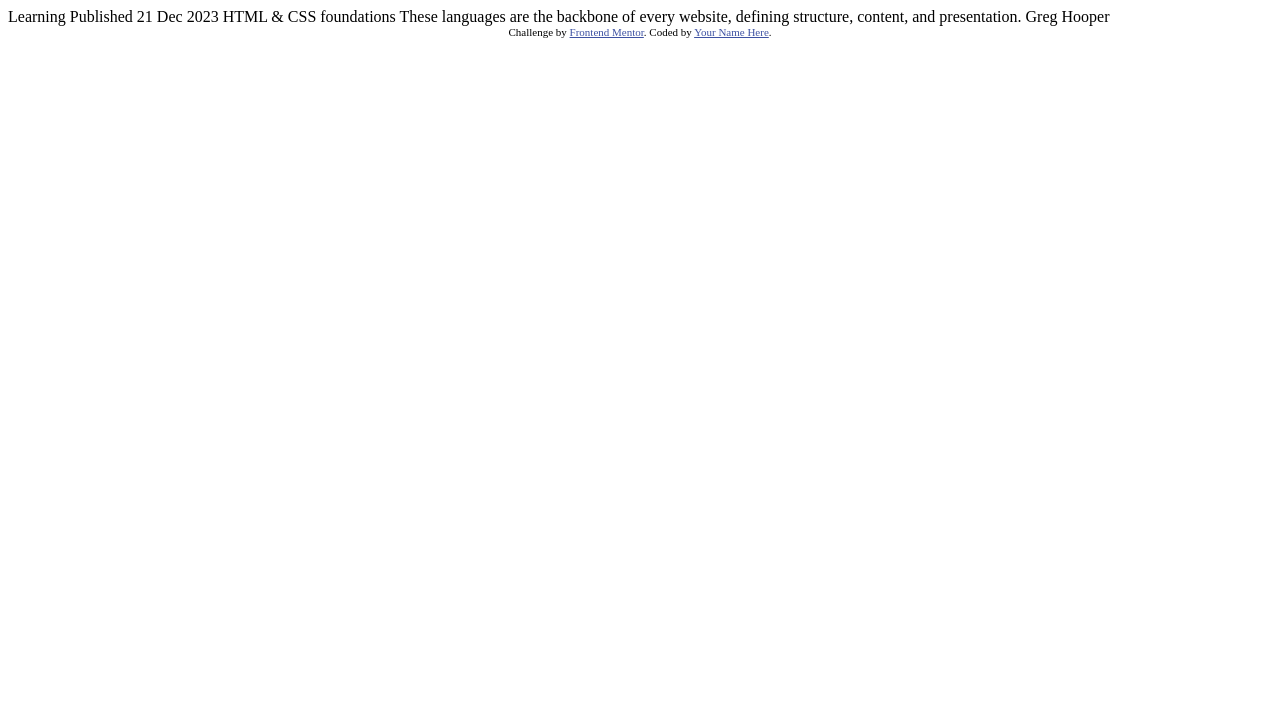
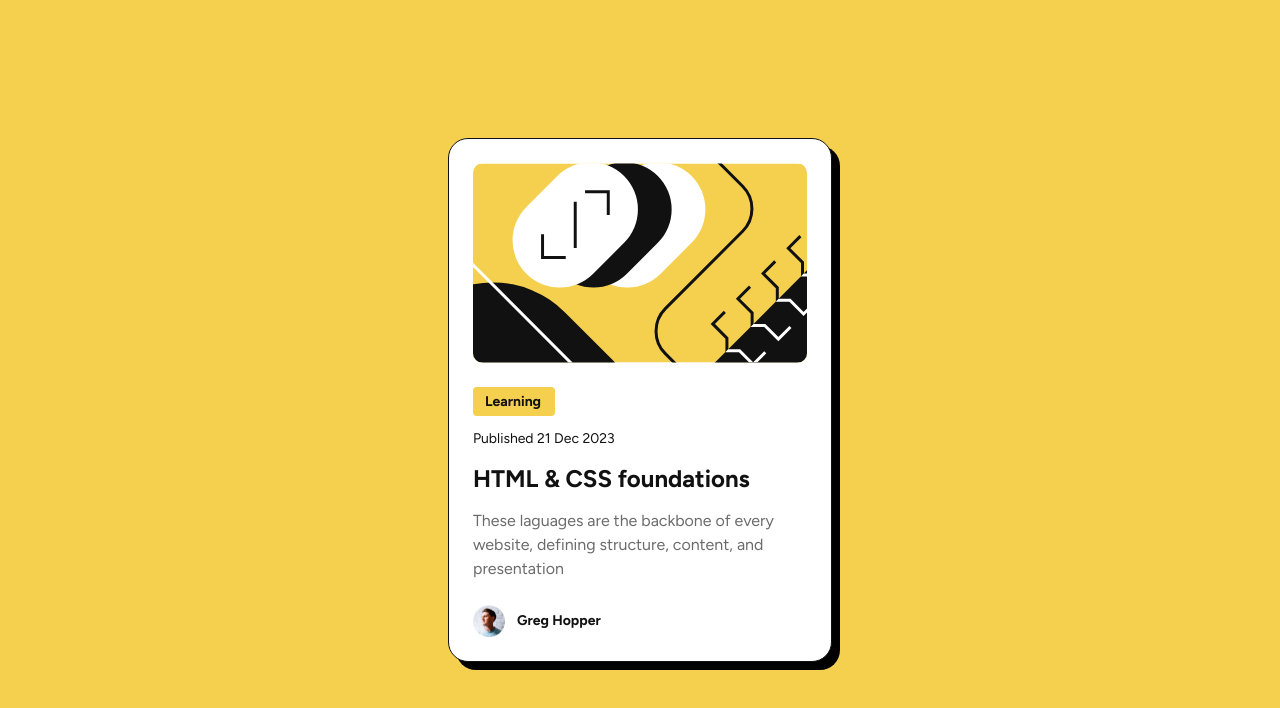
Before and after one commit to DanyHoepfner/BlogCard, a plain HTML site: page index.html in a window 1280 px wide. Drawn offline with Linux system fonts and the light colour scheme.

Commit message:
raw version finished

```diff
--- a/index.html
+++ b/index.html
@@ -1,34 +1,149 @@
 <!DOCTYPE html>
 <html lang="en">
-<head>
-  <meta charset="UTF-8">
-  <meta name="viewport" content="width=device-width, initial-scale=1.0"> <!-- displays site properly based on user's device -->
+  <head>
+    <meta charset="UTF-8" />
+    <meta name="viewport" content="width=device-width, initial-scale=1.0" />
+    <link rel="preconnect" href="https://fonts.googleapis.com" />
+    <link rel="preconnect" href="https://fonts.gstatic.com" crossorigin />
+    <link
+      href="https://fonts.googleapis.com/css2?family=Figtree:ital,wght@0,300..900;1,300..900&display=swap"
+      rel="stylesheet"
+    />
 
-  <link rel="icon" type="image/png" sizes="32x32" href="./assets/images/favicon-32x32.png">
+    <link
+      rel="icon"
+      type="image/png"
+      sizes="32x32"
+      href="./assets/images/favicon-32x32.png"
+    />
 
-  <title>Frontend Mentor | Blog preview card</title>
+    <title>Frontend Mentor | Blog preview card</title>
 
-  <!-- Feel free to remove these styles or customise in your own stylesheet 👍 -->
-  <style>
-    .attribution { font-size: 11px; text-align: center; }
-    .attribution a { color: hsl(228, 45%, 44%); }
-  </style>
-</head>
-<body>
+    <style>
+      /* TODO */
+      /* 1. MAKE VARIABLES FOR COLORS
+         2. EMBED THE FONT USING THE ASSETS AND NOT VIA GOOGLE FONTS
+         */
 
-  Learning
+      /* GENERAL RULES AND DEFAULT RESET */
+      * {
+        padding: 0;
+        margin: 0;
+        box-sizing: border-box;
+        font-family: "Figtree", "sans-serif";
+        line-height: 150%;
+        letter-spacing: 0px;
+      }
+      /*  CENTER CARD, SET BACKGROUND  */
+      body {
+        height: 100vh;
+        display: flex;
+        justify-content: center;
+        align-items: center;
+        background-color: #f4d04e;
+      }
+      /* CARD CONTAINER */
+      .card-container {
+        background-color: #fff;
+        border: 1px solid #111;
+        box-shadow: 8px 8px 0px;
+        border-radius: 20px;
+        display: flex;
+        flex-direction: column;
+        gap: 24px;
+        padding: 24px;
+        width: 384px;
+        transition: box-shadow 0.05s linear 0s;
+      }
+      .card-container img {
+        border-radius: 10px;
+      }
+      /* HOVERING  */
+      .card-container:hover {
+        box-shadow: 16px 16px 0px;
+      }
+      .card-container:hover main h1 {
+        color: #f4d04e;
+      }
 
-  Published 21 Dec 2023
+      /* MAIN */
+      main {
+        display: flex;
+        flex-direction: column;
+        gap: 12px;
+      }
 
-  HTML & CSS foundations
+      /* FOOTER */
+      footer {
+        display: flex;
+        align-items: center;
+        gap: 12px;
+      }
+      footer img {
+        width: 32px;
+      }
+      /* TYPOGRAPHY */
 
-  These languages are the backbone of every website, defining structure, content, and presentation.
-
-  Greg Hooper
-
-  <div class="attribution">
-    Challenge by <a href="https://www.frontendmentor.io?ref=challenge" target="_blank">Frontend Mentor</a>.
-    Coded by <a href="#">Your Name Here</a>.
-  </div>
-</body>
+      .background {
+        background-color: #f4d04e;
+        border-radius: 4px;
+        padding: 4px 12px;
+        width: 82px;
+      }
+      .text-preset-3-bold {
+        font-size: 14px;
+        font-weight: bold;
+        color: #111;
+      }
+      .text-preset-3 {
+        font-size: 14px;
+        font-weight: medium;
+        color: #111;
+      }
+      h1 {
+        font-size: 24px;
+        color: #111;
+        transition: color 0.7s ease 0s;
+      }
+      .text-preset-2 {
+        font-size: 16px;
+        font-weight: medium;
+        color: #6b6b6b;
+      }
+      /* MEDIA QUERIES */
+      @media (max-width: 400px) {
+        .card-container {
+          width: 327px;
+        }
+        .text-preset-3,
+        .text-preset-3-bold {
+          font-size: 12px;
+        }
+        h1 {
+          font-size: 20px;
+        }
+        .text-preset-2 {
+          font-size: 14px;
+        }
+      }
+    </style>
+  </head>
+  <body>
+    <div class="card-container">
+      <img src="./assets/images/illustration-article.svg" />
+      <main>
+        <p class="text-preset-3-bold background">Learning</p>
+        <p class="text-preset-3">Published 21 Dec 2023</p>
+        <h1>HTML & CSS foundations</h1>
+        <p class="text-preset-2">
+          These laguages are the backbone of every website, defining structure,
+          content, and presentation
+        </p>
+      </main>
+      <footer>
+        <img src="./assets/images/image-avatar.webp" />
+        <span class="text-preset-3-bold">Greg Hopper</span>
+      </footer>
+    </div>
+  </body>
 </html>
```
